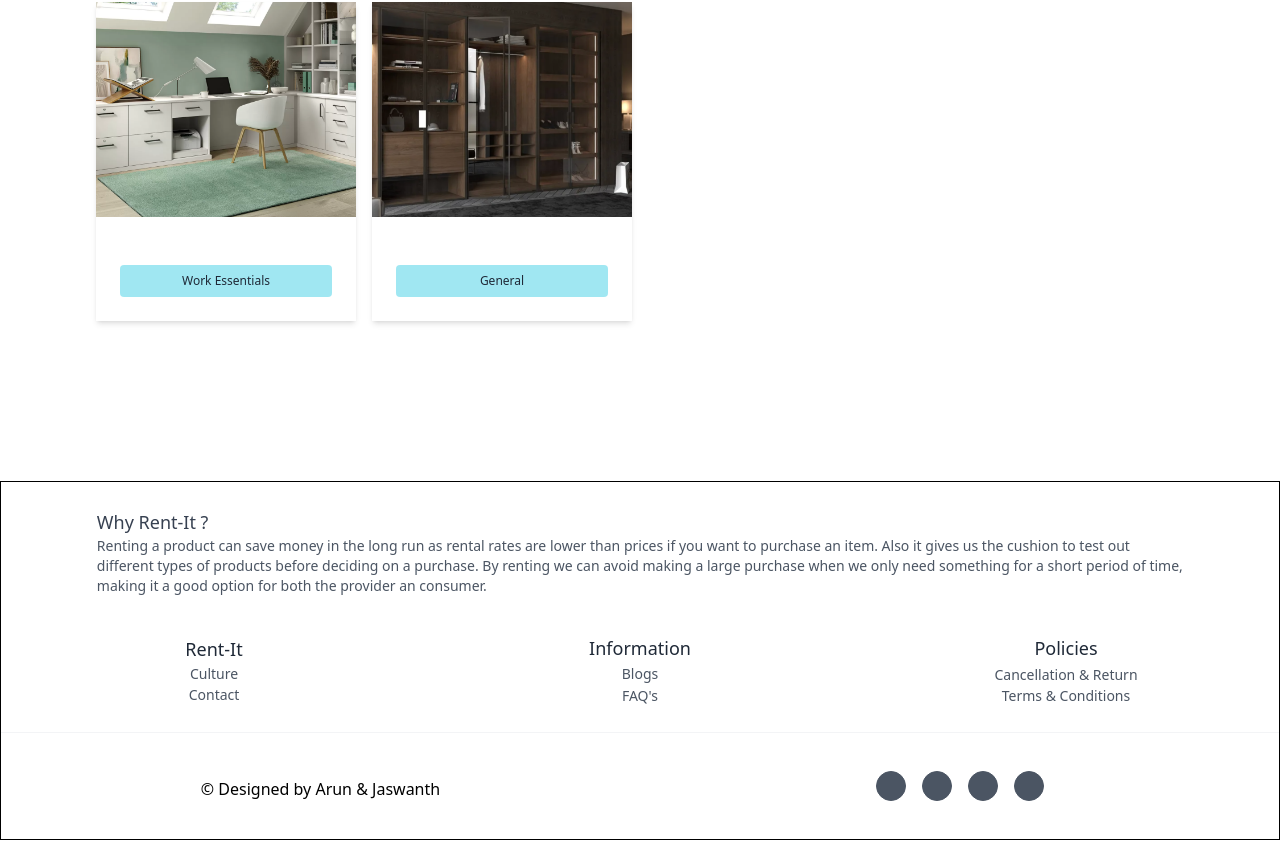
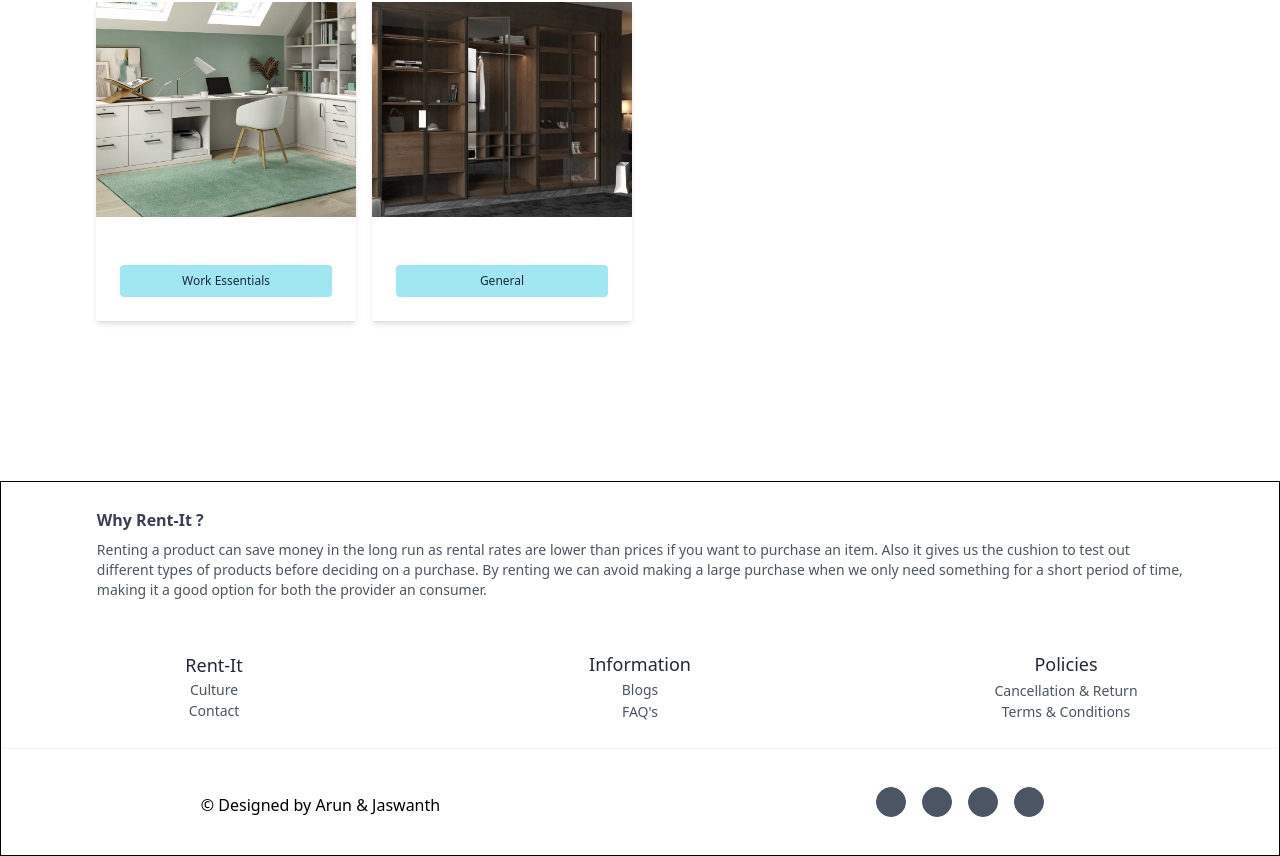
Before and after one commit to Arunachalam-D/Product-Renting-App, a React (Create React App) app: page /furniture in a window 1280 px wide. Shown: the part 492-1348 px from the top of the page. Built offline with nearby package versions, Linux system fonts and the light colour scheme; some icons are missing.

Commit message:
Icon changed

```diff
--- a/src/shared/Footer.js
+++ b/src/shared/Footer.js
@@ -4,11 +4,11 @@ function Footer() {
   return (
     <div className='border border-black' >
       <div className='mt-[2%] pb-[3%] w-[85%] m-auto '>
-        <h2 className='text-gray-700 text-lg'>Why Rent-It ?</h2>
+        <h2 className='text-gray-700 text-md pb-2 font-bold'>Why Rent-It ?</h2>
         <p className='text-gray-600 text-sm'>Renting a product can save money in the long run as rental rates are lower than prices if you want to purchase an item. Also it gives us the cushion to test out different types of products before deciding on a purchase. By renting we can avoid making a large purchase when we only need something for a short period of time, making it a good option for both the provider an consumer.</p>
       </div>
       <div className='grid grid-cols-1 md:grid-cols-3    pb-[2%]'>
-        <div className='m-auto text-center ' >
+        <div className='m-auto text-center pt-3' >
             <h3 className='text-lg font-[500] text-gray-800 pb-[2%]'>Rent-It</h3>
             <div >
             {/* <p className='text-sm text-gray-600 '>About us</p> */}
@@ -19,7 +19,7 @@ function Footer() {
             {/* <p className='text-sm text-gray-600 pt-[1%]'> our benifits</p> */}
             </div>
         </div>
-        <div className='m-auto text-center'>
+        <div className='m-auto text-center pt-3'>
             <h3 className='text-lg font-[500]  text-gray-800 pb-[2%]'> Information</h3>
             <div>
             <p className='text-sm text-gray-600'>Blogs</p>
@@ -28,7 +28,7 @@ function Footer() {
 
             </div>
         </div>
-        <div className='m-auto text-center '>
+        <div className='m-auto text-center pt-3'>
         <h2 className='text-lg font-[500] text-gray-800 pb-[2%]'>Policies</h2>
          <div >
             {/* <p className='text-sm text-gray-600' >Shipping Policies</p> */}
@@ -50,7 +50,7 @@ function Footer() {
            </div>
         <div className='gap-4 flex m-auto pb-[4%] md:pb-0 '>
         <Icon className='w-[30px] h-[30px] text-white border border-gray-600 rounded-full p-[2%] bg-gray-600' icon="gg:facebook" />
-        <Icon className='w-[30px] h-[30px] text-white border border-gray-600 rounded-full p-[2.5%] bg-gray-600' icon="akar-icons:linkedin-fill" />
+        <Icon className='w-[30px] h-[30px] text-white border border-gray-600 rounded-full p-[2%] bg-gray-600'  icon="entypo-social:linkedin-with-circle" />
         <Icon className='w-[30px] h-[30px] text-white border border-gray-600 rounded-full p-[2%] bg-gray-600'  icon="basil:instagram-solid"/>
         <Icon className='w-[30px] h-[30px] text-white border border-gray-600 rounded-full p-[2%] bg-gray-600' icon="akar-icons:twitter-fill" />
         </div>
```
